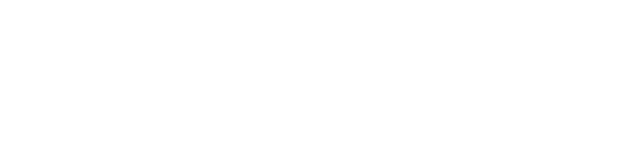
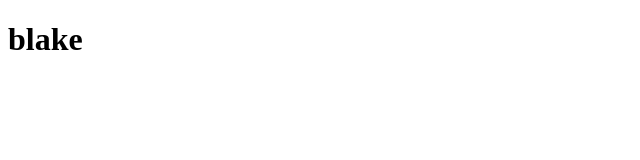
Before and after one commit to BlakeGuilloud/pokemon, a website: page index.html in a window 1280 px wide. Shown: the whole page, without its empty margins (0-640 px from the left). Drawn offline with nearby package versions, Linux system fonts and the light colour scheme.

Commit message:
initial commit

```diff
--- a/index.html
+++ b/index.html
@@ -5,7 +5,7 @@
   <title>Document</title>
 </head>
 <body>
-
+<h1>blake</h1>
 
   <script src="bower_components/underscore/underscore.js" charset="utf-8"></script>
   <script src="bower_components/jquery/dist/jquery.js" charset="utf-8"></script>
```
